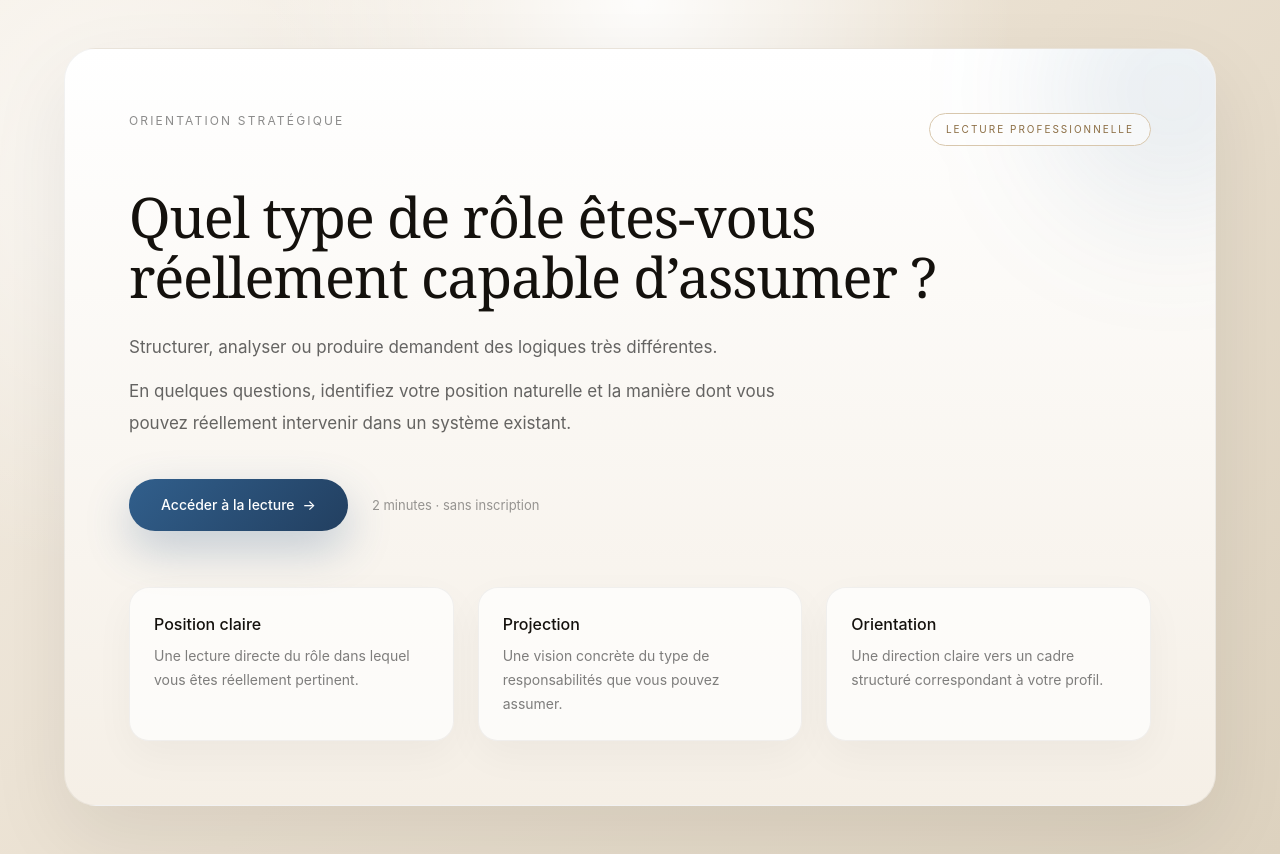
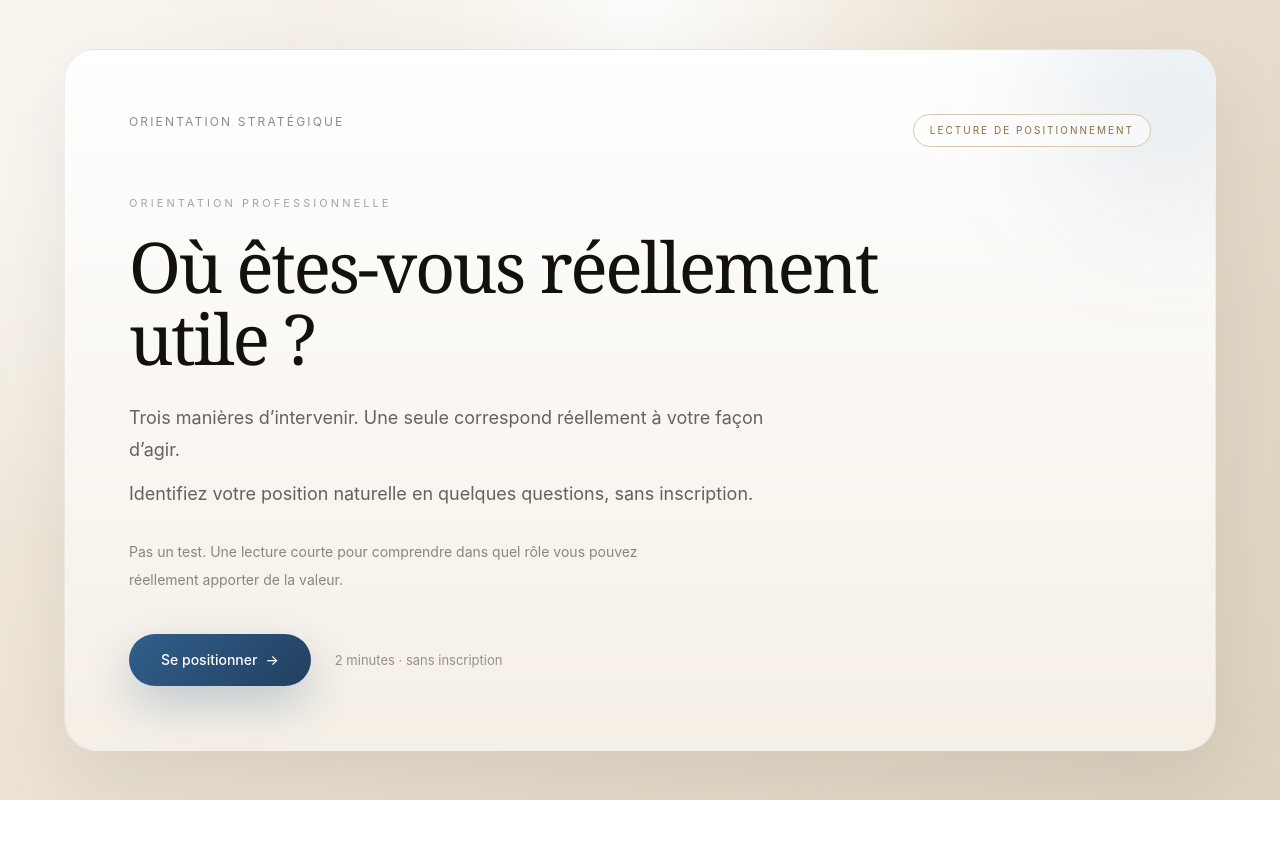
Before and after one commit to arnaudcrestey/POINT-ENTREE-HUB, a Next.js app: page / in a window 1280 px wide. After the commit the page ends 800 px from the top, so only its background shows below. Built offline with nearby package versions, Linux system fonts and the light colour scheme.

Commit message:
Update page.tsx

```diff
--- a/app/page.tsx
+++ b/app/page.tsx
@@ -10,36 +10,47 @@ export default function HomePage() {
           <div className="pointer-events-none absolute bottom-0 left-0 h-64 w-64 -translate-x-1/3 translate-y-1/3 rounded-full bg-[#c8a46b]/14 blur-3xl" />
 
           {/* HEADER */}
-          <div className="relative mb-10 flex flex-col gap-5 sm:flex-row sm:items-start sm:justify-between">
+          <div className="relative mb-12 flex flex-col gap-5 sm:flex-row sm:items-start sm:justify-between">
             <Signature />
 
             <div className="w-fit rounded-full border border-[#d8c7ad] bg-white/55 px-4 py-2 text-[10px] uppercase tracking-[0.2em] text-[#8b6d43]">
-              Lecture professionnelle
+              Lecture de positionnement
             </div>
           </div>
 
-          {/* TITRE */}
-          <h1 className="relative max-w-4xl font-serif text-[35px] leading-[1.08] tracking-[-0.02em] text-[#14110d] sm:text-[46px] md:text-[56px]">
-            Quel type de rôle êtes-vous réellement capable d’assumer ?
+          {/* CONTENU */}
+          <div className="relative max-w-4xl">
+            <div className="mb-5 text-[11px] uppercase tracking-[0.28em] text-black/35">
+              Orientation professionnelle
+            </div>
+
+            <h1 className="font-serif text-[42px] leading-[1.02] tracking-[-0.035em] text-[#14110d] sm:text-[54px] md:text-[70px]">
+              Où êtes-vous réellement utile ?
             </h1>
 
-          {/* TEXTE */}
-          <div className="relative mt-6 max-w-2xl space-y-3 text-[16px] leading-8 text-black/60 md:text-[17px]">
+            <div className="mt-7 max-w-2xl space-y-3 text-[16px] leading-8 text-black/60 md:text-[18px]">
               <p>
-              Structurer, analyser ou produire demandent des logiques très différentes.
+                Trois manières d’intervenir. Une seule correspond réellement à
+                votre façon d’agir.
               </p>
               <p>
-              En quelques questions, identifiez votre position naturelle et la manière dont vous pouvez réellement intervenir dans un système existant.
+                Identifiez votre position naturelle en quelques questions, sans
+                inscription.
               </p>
             </div>
 
+            <p className="mt-7 max-w-xl text-[14px] leading-7 text-black/45">
+              Pas un test. Une lecture courte pour comprendre dans quel rôle
+              vous pouvez réellement apporter de la valeur.
+            </p>
+
             {/* CTA */}
-          <div className="relative mt-10 flex flex-col gap-4 sm:flex-row sm:items-center sm:gap-6">
+            <div className="mt-10 flex flex-col gap-4 sm:flex-row sm:items-center sm:gap-6">
               <Link
                 href="/start"
                 className="inline-flex w-full items-center justify-center rounded-full bg-[linear-gradient(135deg,#315f8c_0%,#223f60_100%)] px-8 py-4 text-sm font-medium text-white shadow-[0_18px_45px_rgba(49,95,140,0.28)] transition-all duration-300 hover:scale-[1.02] hover:shadow-[0_22px_55px_rgba(49,95,140,0.34)] sm:w-auto"
               >
-              Accéder à la lecture
+                Se positionner
                 <span className="ml-2">→</span>
               </Link>
 
@@ -47,35 +58,6 @@ export default function HomePage() {
                 2 minutes · sans inscription
               </div>
             </div>
-
-          {/* BLOCS */}
-          <div className="relative mt-14 grid grid-cols-1 gap-4 md:grid-cols-3 md:gap-6">
-            <div className="rounded-[20px] border border-black/5 bg-white/70 p-6 shadow-[0_14px_40px_rgba(0,0,0,0.04)]">
-              <h3 className="mb-2 text-[16px] font-medium text-[#14110d]">
-                Position claire
-              </h3>
-              <p className="text-[14px] leading-6 text-black/50">
-                Une lecture directe du rôle dans lequel vous êtes réellement pertinent.
-              </p>
-            </div>
-
-            <div className="rounded-[20px] border border-black/5 bg-white/70 p-6 shadow-[0_14px_40px_rgba(0,0,0,0.04)]">
-              <h3 className="mb-2 text-[16px] font-medium text-[#14110d]">
-                Projection
-              </h3>
-              <p className="text-[14px] leading-6 text-black/50">
-                Une vision concrète du type de responsabilités que vous pouvez assumer.
-              </p>
-            </div>
-
-            <div className="rounded-[20px] border border-black/5 bg-white/70 p-6 shadow-[0_14px_40px_rgba(0,0,0,0.04)]">
-              <h3 className="mb-2 text-[16px] font-medium text-[#14110d]">
-                Orientation
-              </h3>
-              <p className="text-[14px] leading-6 text-black/50">
-                Une direction claire vers un cadre structuré correspondant à votre profil.
-              </p>
-            </div>
           </div>
         </section>
       </div>
```
Lines whose indentation alone changed are shown as unchanged.
